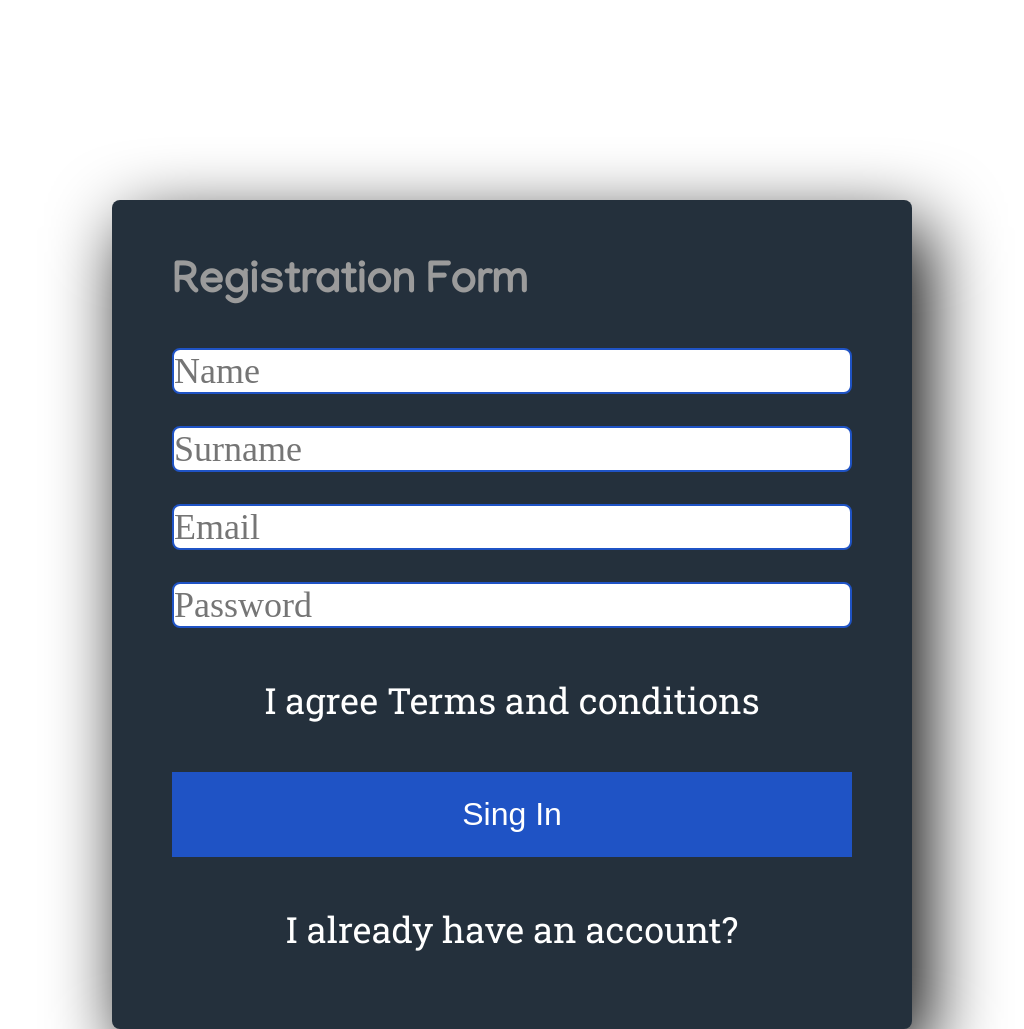
After one commit to SantiagoSequeira/ProyectoFinal, a PHP site: page /registro.html in a window 1024 px wide. The commit adds this page. Run offline with PHP 8.4, Linux system fonts and the light colour scheme.

Commit message:
Registro y login

```diff
--- a/css/styles.css
+++ b/css/styles.css
@@ -126,7 +126,7 @@ footer {
     text-align: center;
     font-family: Manjari,sans-serif;
   } */
-/* fin de vista de producto */
+/* fin de vista de producto
 
 
 /* vista de carrito */
@@ -134,10 +134,110 @@ footer {
 
 
 /* formulario de registro */
+.form-register {
+width: 400px;
+background-color: #24303c;
+padding: 30px;
+margin: auto;
+margin-top: 100px;
+border-radius: 4px;
+font-family: 'calibrí';
+color: white;
+box-shadow: 7px 13px 37px #000;
+}
+.form-register h4 {
+  font-size: 22px;
+  margin-bottom: 20px;
+}
+.controls {
+  width: 100%;
+  background: #24303c
+  padding: 10px;
+  border-radius: 4px;
+  margin-bottom: 16px;
+  border: 1px solid #1f53c5;
+  font-family: 'calibrí';
+  font-size: 18px;
+  color: black;
+}
+.form-register p {
+  height: 40px;
+  text-align: center;
+  font-size: 18px;
+  line-height: 40px;
+  color: white;
+}
+.form-register a {
+  color: white;
+  text-decoration: none;
+}
+.form-register a:hover {
+  color: white;
+  text-decoration: underline;
+}
+.form-register .botons {
+  width: 100%;
+  background: #1f53c5;
+  border: none;
+  padding: 12px;
+  color: white;
+  margin: 16px 0;
+  font-size: 16px;
+}
 /* fin de formulario de registro */
 
 
 /* formulario de login */
+.form-login {
+width: 400px;
+background-color: #24303c;
+padding: 30px;
+margin: auto;
+margin-top: 100px;
+border-radius: 4px;
+font-family: 'calibrí';
+color: white;
+box-shadow: 7px 13px 37px #000;
+}
+.form-login h4 {
+  font-size: 22px;
+  margin-bottom: 20px;
+}
+.controls {
+  width: 100%;
+  background: #24303c
+  padding: 10px;
+  border-radius: 4px;
+  margin-bottom: 16px;
+  border: 1px solid #1f53c5;
+  font-family: 'calibrí';
+  font-size: 18px;
+  color: black;
+}
+.form-login p {
+  height: 40px;
+  text-align: center;
+  font-size: 18px;
+  line-height: 40px;
+  color: white;
+}
+.form-login a {
+  color: white;
+  text-decoration: none;
+}
+.form-login a:hover {
+  color: white;
+  text-decoration: underline;
+}
+.form-login .botons {
+  width: 100%;
+  background: #1f53c5;
+  border: none;
+  padding: 12px;
+  color: white;
+  margin: 16px 0;
+  font-size: 16px;
+}
 /* fin de formulario de login */
 
 
@@ -211,10 +311,110 @@ footer {
 
 
 /* formulario de registro */
+.form-register {
+width: 400px;
+background-color: #24303c;
+padding: 30px;
+margin: auto;
+margin-top: 100px;
+border-radius: 4px;
+font-family: 'calibrí';
+color: white;
+box-shadow: 7px 13px 37px #000;
+}
+.form-register h4 {
+  font-size: 22px;
+  margin-bottom: 20px;
+}
+.controls {
+  width: 100%;
+  background: #24303c
+  padding: 10px;
+  border-radius: 4px;
+  margin-bottom: 16px;
+  border: 1px solid #1f53c5;
+  font-family: 'calibrí';
+  font-size: 18px;
+  color: black;
+}
+.form-register p {
+  height: 40px;
+  text-align: center;
+  font-size: 18px;
+  line-height: 40px;
+  color: white;
+}
+.form-register a {
+  color: white;
+  text-decoration: none;
+}
+.form-register a:hover {
+  color: white;
+  text-decoration: underline;
+}
+.form-register .botons {
+  width: 100%;
+  background: #1f53c5;
+  border: none;
+  padding: 12px;
+  color: white;
+  margin: 16px 0;
+  font-size: 16px;
+}
 /* fin de formulario de registro */
 
 
 /* formulario de login */
+.form-login {
+width: 400px;
+background-color: #24303c;
+padding: 30px;
+margin: auto;
+margin-top: 100px;
+border-radius: 4px;
+font-family: 'calibrí';
+color: white;
+box-shadow: 7px 13px 37px #000;
+}
+.form-login h4 {
+  font-size: 22px;
+  margin-bottom: 20px;
+}
+.controls {
+  width: 100%;
+  background: #24303c
+  padding: 10px;
+  border-radius: 4px;
+  margin-bottom: 16px;
+  border: 1px solid #1f53c5;
+  font-family: 'calibrí';
+  font-size: 18px;
+  color: black;
+}
+.form-login p {
+  height: 40px;
+  text-align: center;
+  font-size: 18px;
+  line-height: 40px;
+  color: white;
+}
+.form-login a {
+  color: white;
+  text-decoration: none;
+}
+.form-login a:hover {
+  color: white;
+  text-decoration: underline;
+}
+.form-login .botons {
+  width: 100%;
+  background: #1f53c5;
+  border: none;
+  padding: 12px;
+  color: white;
+  margin: 16px 0;
+  font-size: 16px;
+}
 /* fin de formulario de login */
 
 
@@ -301,10 +501,110 @@ footer {
 
 
 /* formulario de registro */
+.form-register {
+width: 800px;
+background-color: #24303c;
+padding: 60px;
+margin: auto;
+margin-top: 200px;
+border-radius: 8px;
+font-family: 'calibrí';
+color: white;
+box-shadow: 14px 26px 74px #000;
+}
+.form-register h4 {
+  font-size: 44px;
+  margin-bottom: 40px;
+}
+.controls {
+  width: 100%;
+  background: #24303c
+  padding: 20px;
+  border-radius: 8px;
+  margin-bottom: 32px;
+  border: 2px solid #1f53c5;
+  font-family: 'calibrí';
+  font-size: 36px;
+  color: black;
+}
+.form-register p {
+  height: 80px;
+  text-align: center;
+  font-size: 36px;
+  line-height: 80px;
+  color: white;
+}
+.form-register a {
+  color: white;
+  text-decoration: none;
+}
+.form-register a:hover {
+  color: white;
+  text-decoration: underline;
+}
+.form-register .botons {
+  width: 100%;
+  background: #1f53c5;
+  border: none;
+  padding: 24px;
+  color: white;
+  margin: 32px 0;
+  font-size: 32px;
+}
 /* fin de formulario de registro */
 
 
 /* formulario de login */
+.form-login {
+width: 800px;
+background-color: #24303c;
+padding: 60px;
+margin: auto;
+margin-top: 200px;
+border-radius: 8px;
+font-family: 'calibrí';
+color: white;
+box-shadow: 14px 26px 74px #000;
+}
+.form-login h4 {
+  font-size: 44px;
+  margin-bottom: 40px;
+}
+.controls {
+  width: 100%;
+  background: #24303c
+  padding: 20px;
+  border-radius: 8px;
+  margin-bottom: 32px;
+  border: 2px solid #1f53c5;
+  font-family: 'calibrí';
+  font-size: 36px;
+  color: black;
+}
+.form-login p {
+  height: 80px;
+  text-align: center;
+  font-size: 36px;
+  line-height: 80px;
+  color: white;
+}
+.form-login a {
+  color: white;
+  text-decoration: none;
+}
+.form-login a:hover {
+  color: white;
+  text-decoration: underline;
+}
+.form-login .botons {
+  width: 100%;
+  background: #1f53c5;
+  border: none;
+  padding: 24px;
+  color: white;
+  margin: 32px 0;
+  font-size: 32px;
+}
 /* fin de formulario de login */
 
 
--- a/index.html
+++ b/index.html
@@ -16,8 +16,8 @@
       <ul class="header-nav">
         <li><a href="">Carrito</a></li>
         <li><a href="">F.A.Q</a></li>
-        <li><a href="">Login</a></li>
-        <li><a href="">Register</a></li>
+        <li><a href="login.html">Login</a></li>
+        <li><a href="registro.html">Register</a></li>
         <li><a href=""><img src="img/foto-entradas.jpg" alt="" class="img-user"></a></li>
       </ul>
     </header>
--- /dev/null
+++ b/registro.html
@@ -0,0 +1,23 @@
+<!DOCTYPE html>
+<html lang="en" dir="ltr">
+  <head>
+    <meta charset="utf-8">
+    <meta name="viewport" content="width=device-width, initial-scale=1.0">
+    <meta http-equiv="X-UA-Compatible" content="ie=edge">
+    <link href="https://fonts.googleapis.com/css?family=Manjari|Pacifico|Roboto+Slab&display=swap" rel="stylesheet">
+      <link rel="stylesheet" href="css/styles.css">
+    <title>Register</title>
+  </head>
+  <body>
+    <section class="form-register">
+      <h4>Registration Form</h4>
+      <input class="controls" type="text" name="nombres" id="nombres" placeholder="Name">
+      <input class="controls" type="text" name="apellidos" id="apellidos" placeholder="Surname">
+      <input class="controls" type="email" name="email" id="correo" placeholder="Email">
+      <input class="controls" type="password" name="email" id="email" placeholder="Password">
+      <p> I agree <a href="#">Terms and conditions</a></p>
+      <input class="botons" type="submit" value="Sing In">
+      <p><a href="#"> I already have an account?</a></p>
+    </section>
+  </body>
+</html>
```
Also changed, not shown: login.html (added, +20 -0 lines), img/fondo.jpeg (added), 2 other files.
